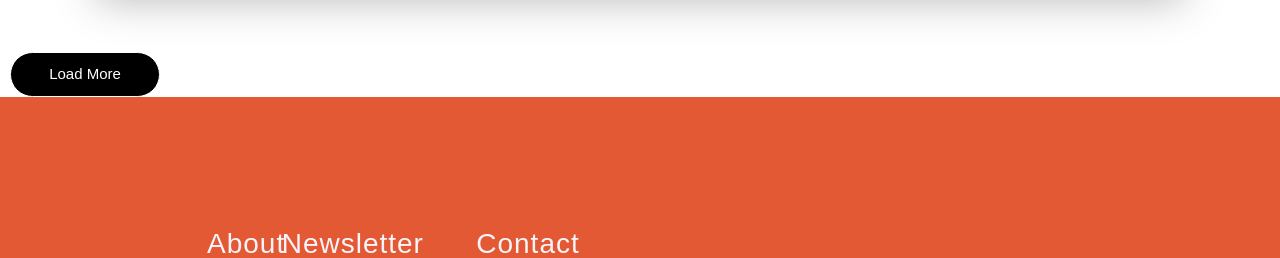
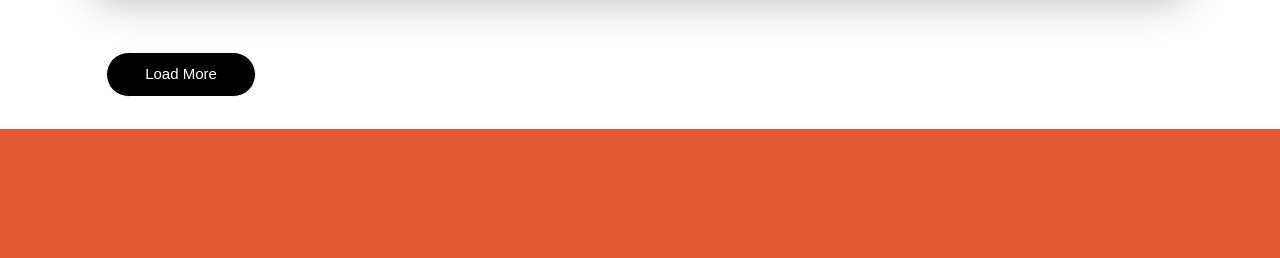
Before and after one commit to VivOwoH/CampusEats, a Django app: page /search/all in a window 1280 px wide. Shown: the part 2071-2329 px from the top of the page. Run offline with Django 4.2, Linux system fonts and the light colour scheme; data comes from the database, SQL or seed files in the repository; data that the repository does not hold is empty; some libraries are stand-ins or nearby versions.

Commit message:
minor css change

```diff
--- a/campusEats/assets/restaurants/restaurant_listing.css
+++ b/campusEats/assets/restaurants/restaurant_listing.css
@@ -1,5 +1,15 @@
 .not-visible {
     display: none;
+}
+
+.navbar {
+    display: block !important;
+}
+
+#loading-box {
+    display: flex;
+    margin: 2rem auto;
+    width: 85%;
 }
 
 .search-container {
```
